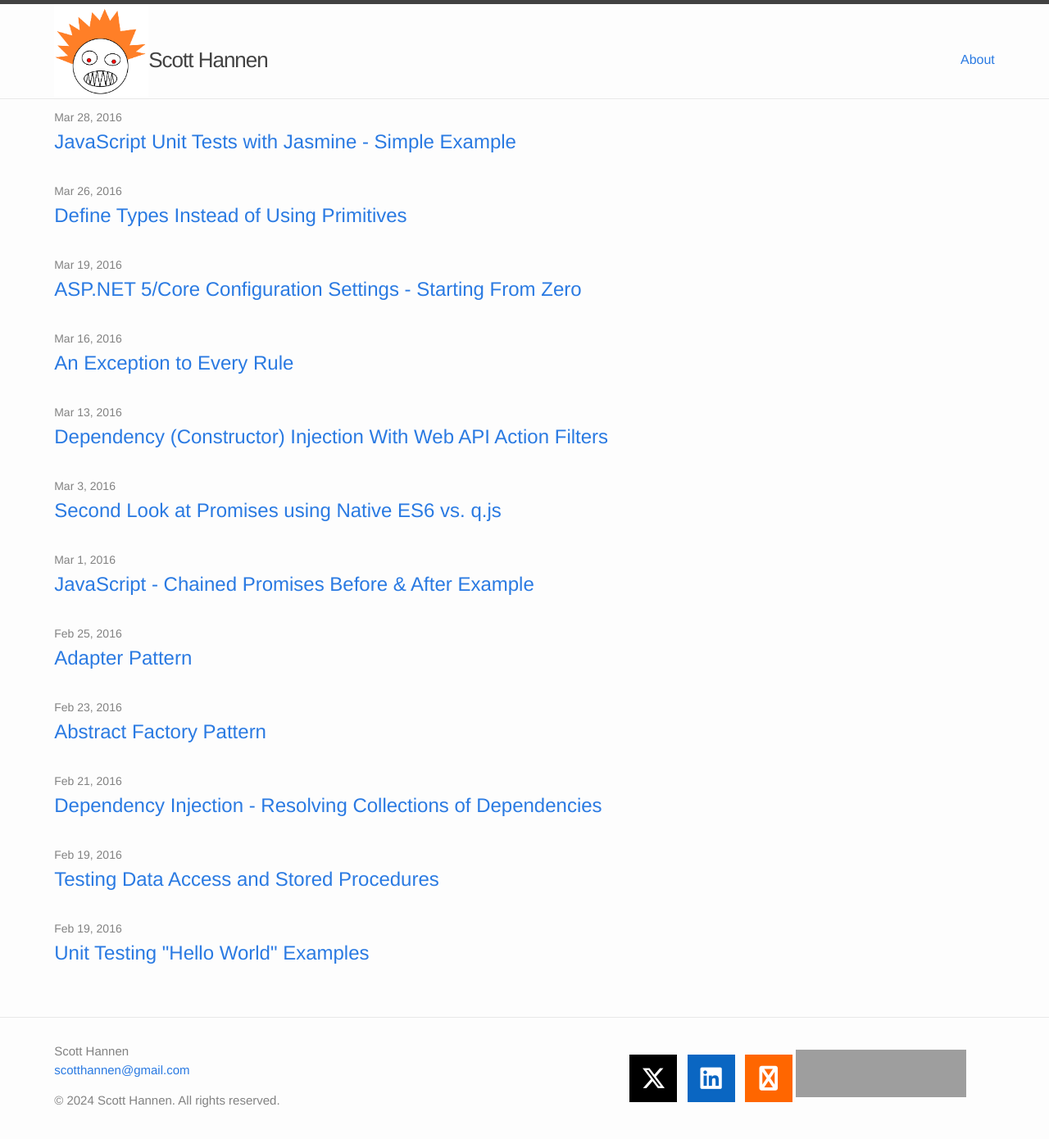
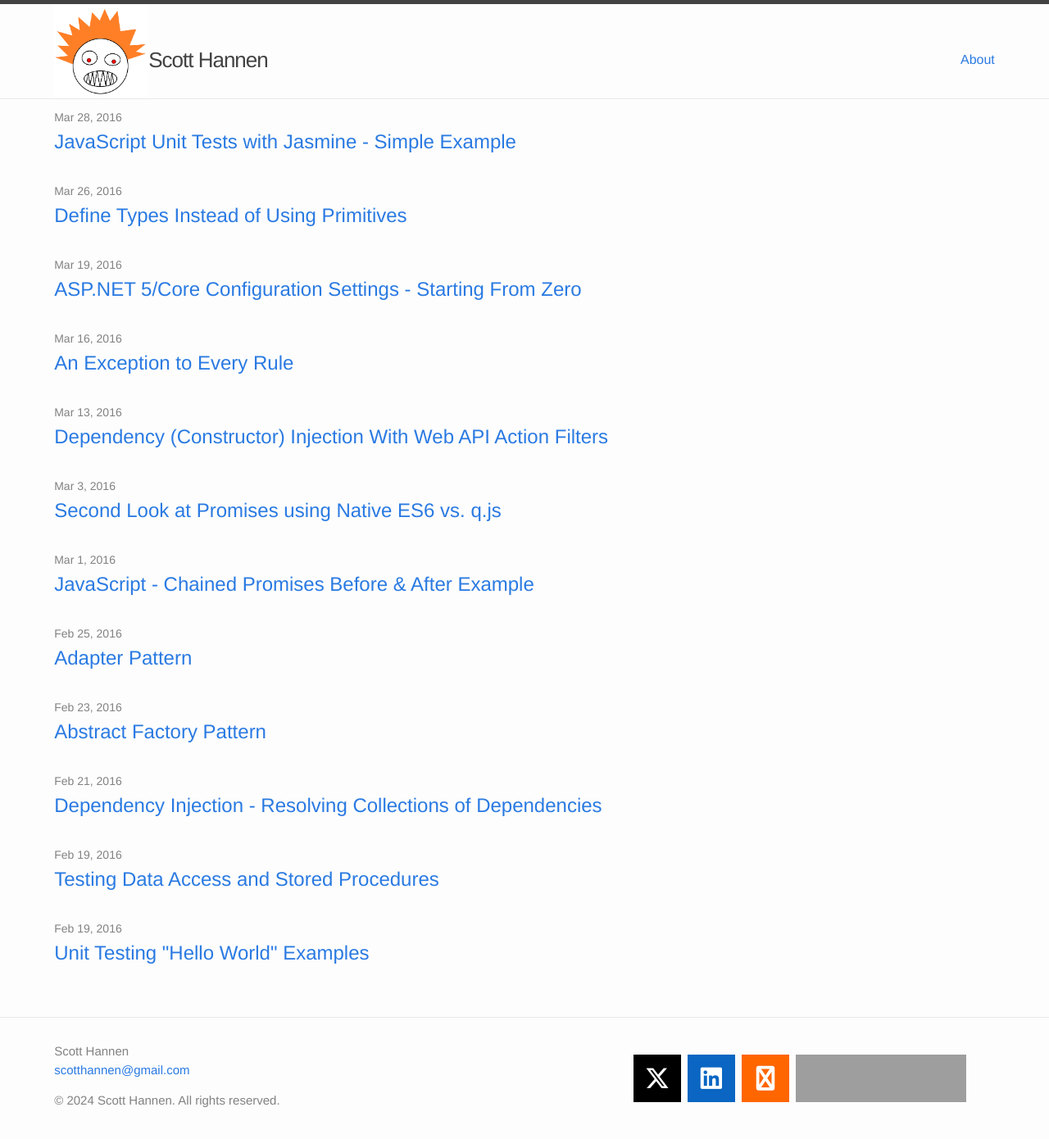
Before and after one commit to scotthannen/scotthannen.github.io, a Jekyll site: the page built from index.html, in a window 1280 px wide and 1400 px high, scrolled down 3972 px. Shown: the top 1390 px of the window at 82% size. Built offline with Jekyll 4.4.1, drawn with Linux system fonts in a browser that asks for light colours; grey boxes are pictures that could not be loaded.

Commit message:
Align the footer icons with the Stack Overflow badge.
Co-authored-by: Cursor <cursoragent@cursor.com>

```diff
--- a/_includes/footer.html
+++ b/_includes/footer.html
@@ -19,12 +19,12 @@
 
             <div class="footer-col footer-col-3">
                 <p></p>
-                <div style="text-align: right;">
+                <div class="social-links">
                     <a href="https://x.com/scotthannen" class="social-icon fa-brands fa-x-twitter" aria-label="X"></a>
                     <a href="https://www.linkedin.com/in/scott-hannen/" class="social-icon fa-brands fa-linkedin" aria-label="LinkedIn"></a>
                     <a href="/feed.xml" class="social-icon fa-brands fa-rss" aria-label="RSS"></a>
-                    <a href="https://stackoverflow.com/users/5101046/scott-hannen">
-                        <img src="https://stackoverflow.com/users/flair/5101046.png" style="margin-top: -13px" width="208" height="58" alt="profile for Scott Hannen at Stack Overflow, Q&amp;A for professional and enthusiast programmers" title="profile for Scott Hannen at Stack Overflow, Q&amp;A for professional and enthusiast programmers">
+                    <a class="stackoverflow-flair" href="https://stackoverflow.com/users/5101046/scott-hannen">
+                        <img src="https://stackoverflow.com/users/flair/5101046.png" width="208" height="58" alt="profile for Scott Hannen at Stack Overflow, Q&amp;A for professional and enthusiast programmers" title="profile for Scott Hannen at Stack Overflow, Q&amp;A for professional and enthusiast programmers">
                     </a>
                 </div>
             </div>
--- a/_includes/head.html
+++ b/_includes/head.html
@@ -6,7 +6,7 @@
     <title>{% if page.title %}{{ page.title | escape }}{% else %}{{ site.title | escape }}{% endif %}</title>
     <meta name="description" content="{% if page.excerpt %}{{ page.excerpt | strip_html | strip_newlines | truncate: 160 }}{% else %}{{ site.description }}{% endif %}">
     <link rel="stylesheet" href="https://cdnjs.cloudflare.com/ajax/libs/font-awesome/6.7.2/css/all.min.css">
-    <link rel="stylesheet" href="{{ "/css/main.css?v=2" | prepend: site.baseurl }}">
+    <link rel="stylesheet" href="{{ "/css/main.css?v=3" | prepend: site.baseurl }}">
 
     <link rel="canonical" href="{{ page.url | replace:'index.html','' | prepend: site.baseurl | prepend: site.url }}">
     <link rel="alternate" type="application/rss+xml" title="{{ site.title }}" href="{{ "/feed.xml" | prepend: site.baseurl | prepend: site.url }}">
--- a/_sass/_base.scss
+++ b/_sass/_base.scss
@@ -209,12 +209,19 @@ pre {
     }
 }
 
+.social-links {
+    display: flex;
+    align-items: center;
+    justify-content: flex-end;
+    gap: 8px;
+}
+
 a.social-icon {
     display: inline-block;
     box-sizing: border-box;
     width: 58px;
     height: 58px;
-    margin-left: 8px;
+    margin: 0;
     padding: 0;
     font-size: 30px;
     line-height: 58px;
@@ -222,6 +229,16 @@ a.social-icon {
     text-decoration: none;
     color: #fff;
     vertical-align: middle;
+}
+
+.stackoverflow-flair {
+    display: inline-block;
+    line-height: 0;
+}
+
+.stackoverflow-flair img {
+    display: block;
+    margin: 0;
 }
 
 a.social-icon:hover {
```
